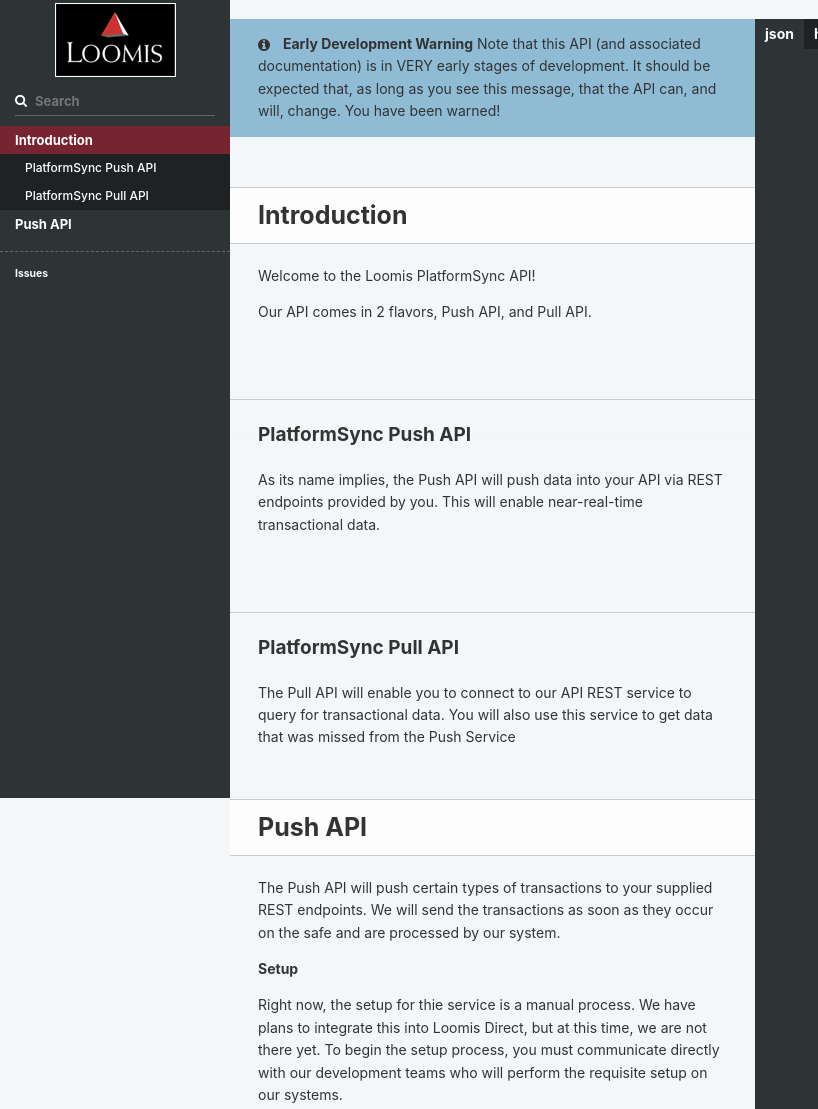
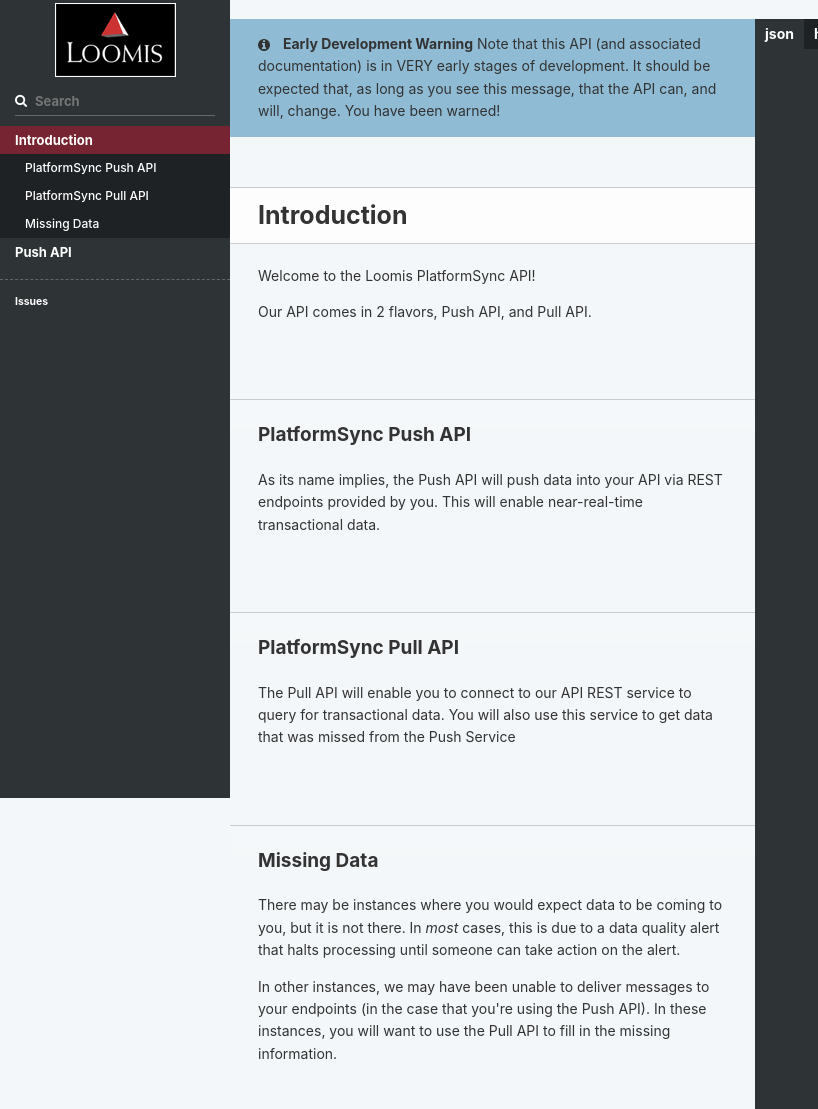
Before and after one commit to segfault-ed/PlatformSync, a plain HTML site: page docs/index.html in a window 1280 px wide. Shown: the part 2-1111 px from the top of the page, without its empty margins (0-818 px from the left). Drawn offline with Linux system fonts and the light colour scheme.

Commit message:
Added missing data message

```diff
--- a/docs/index.html
+++ b/docs/index.html
@@ -229,6 +229,9 @@
                   <li>
                     <a href="#platformsync-pull-api" class="toc-h2 toc-link" data-title="platformsync-pull-api">PlatformSync Pull API</a>
                   </li>
+                  <li>
+                    <a href="#missing-data" class="toc-h2 toc-link" data-title="missing-data">Missing Data</a>
+                  </li>
               </ul>
           </li>
           <li>
@@ -276,6 +279,10 @@
 <p>As its name implies, the Push API will push data into your API via REST endpoints provided by you.  This will enable near-real-time transactional data.</p>
 <h2 id='platformsync-pull-api'>PlatformSync Pull API</h2>
 <p>The Pull API will enable you to connect to our API REST service to query for transactional data.  You will also use this service to get data that was missed from the Push Service</p>
+<h2 id='missing-data'>Missing Data</h2>
+<p>There may be instances where you would expect data to be coming to you, but it is not there.  In <em>most</em> cases, this is due to a data quality alert that halts processing until someone can take action on the alert.  </p>
+
+<p>In other instances, we may have been unable to deliver messages to your endpoints (in the case that you&#39;re using the Push API).  In these instances, you will want to use the Pull API to fill in the missing information.</p>
 <h1 id='push-api'>Push API</h1>
 <p>The Push API will push certain types of transactions to your supplied REST endpoints. We will send the transactions as soon as they occur on the safe and are processed by our system.</p>
 
```
